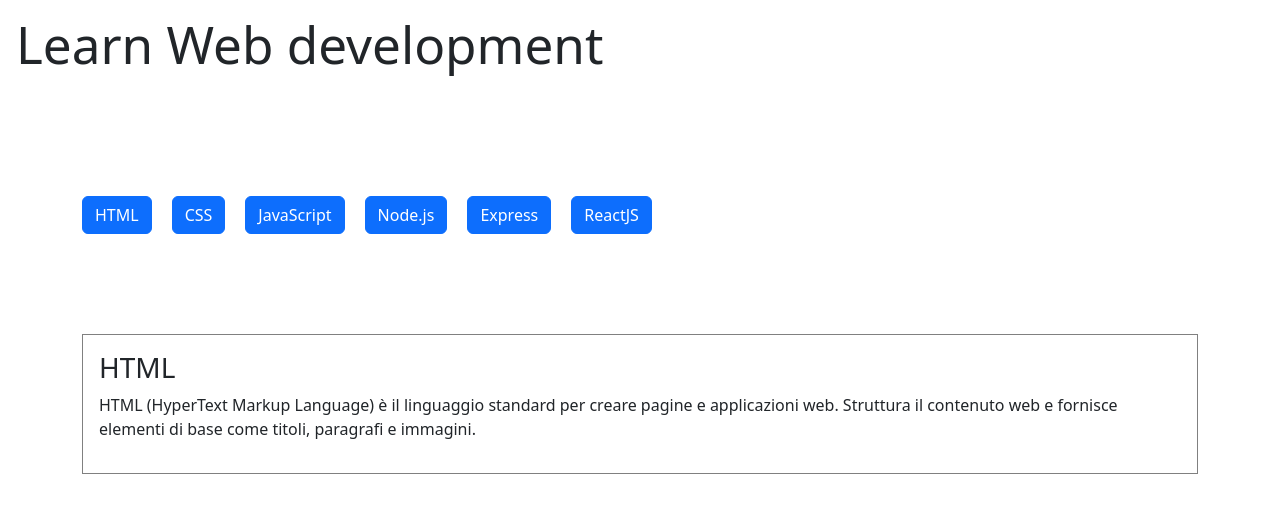
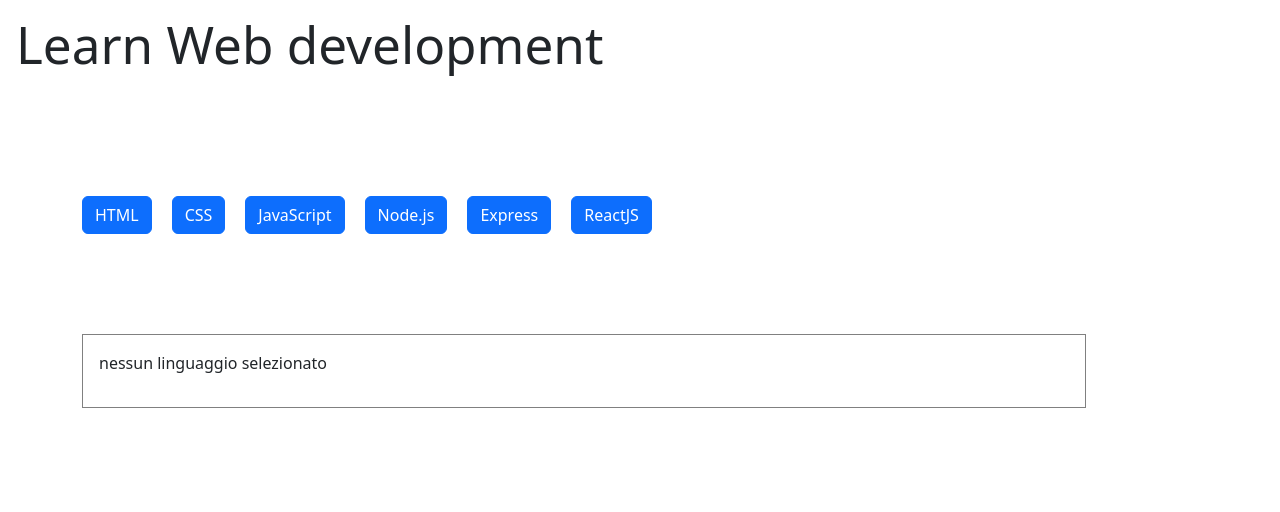
Before and after one commit to Lorenzo-Ruben-Rampa/react-use-state, a React (Vite) app: page / in a window 1280 px wide. Shown: the top 512 px of the page. Built offline with nearby package versions, Linux system fonts and the light colour scheme.

Commit message:
bonus nessun linguaggio selezionato

```diff
--- a/src/components/Main.jsx
+++ b/src/components/Main.jsx
@@ -3,8 +3,7 @@
 
 export default function Main({ languages }) {
 
-
-    const [selectedLanguage, setSelectedLanguage] = useState(languages[0]);
+    const [selectedLanguage, setSelectedLanguage] = useState(null);
 
     const handleLanguageSelect = (language) => {
         setSelectedLanguage(language);
@@ -14,13 +13,17 @@
         <main>
             < CardList languages={languages} onLanguageSelect={handleLanguageSelect} />
             <div className="container">
-                {selectedLanguage && (
+                {selectedLanguage ? (
                     <div className="accordion">
                         <div className="accordion__title">
                             <h3>{selectedLanguage.title}</h3>
                             <p>{selectedLanguage.description}</p>
                         </div>
                     </div>
+                ) : (
+                    <div className="accordion">
+                        <p>nessun linguaggio selezionato</p>
+                    </div>
                 )}
             </div>
         </main>
--- a/src/index.css
+++ b/src/index.css
@@ -98,6 +98,7 @@
 .accordion {
   border: 1px solid grey;
   padding: 1em;
+  width: 90%;
 }
 
 @media (prefers-color-scheme: light) {
```
